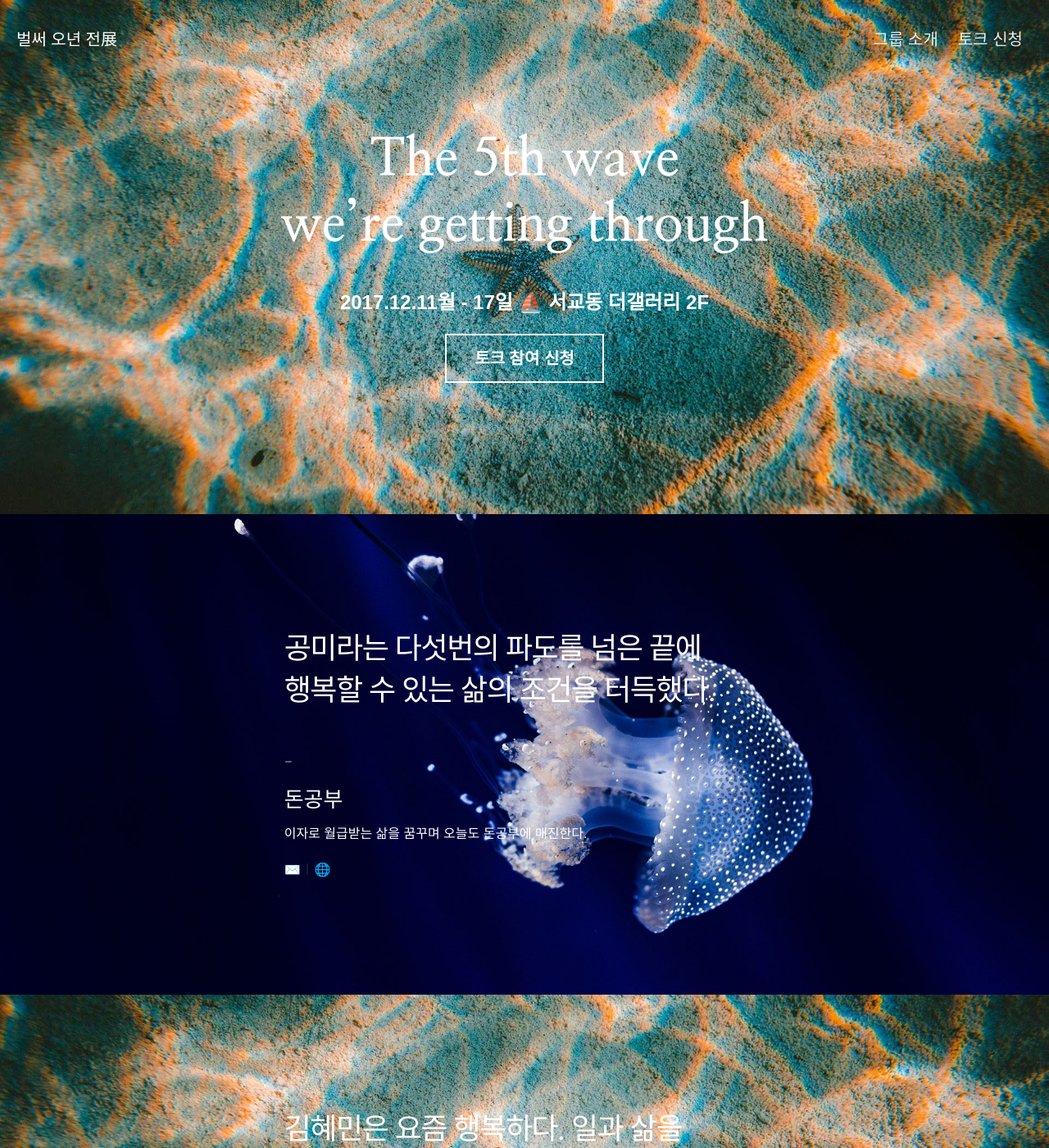
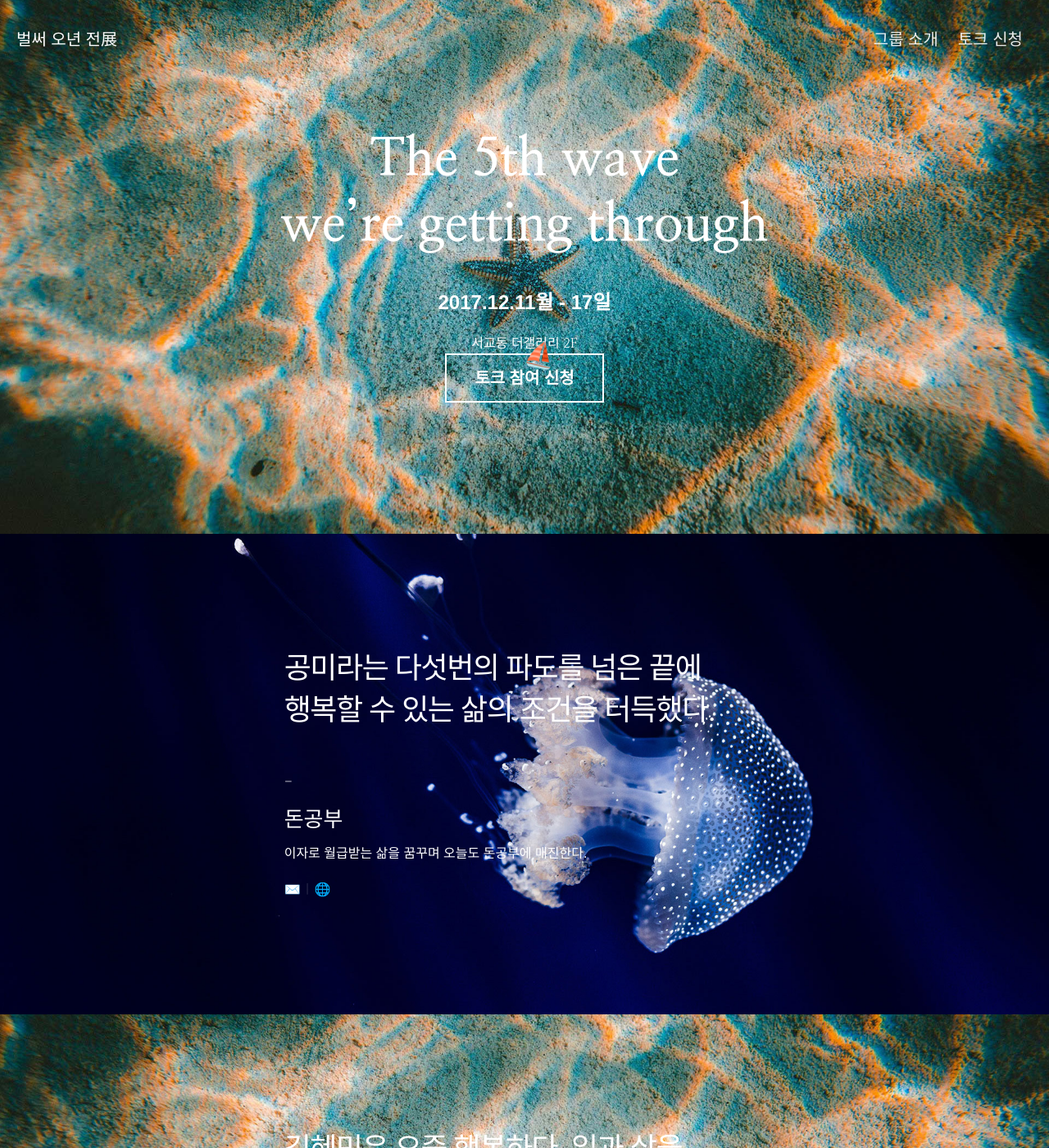
Before and after one commit to jisunjessica/n-years-ago, a Jekyll site: the page built from index.html, in a window 1280 px wide and 1400 px high. Shown: the whole window at 82% size. Built offline with Jekyll 4.4.1, drawn with Linux system fonts in a browser that asks for light colours; nearby versions of some CDN libraries; some web fonts are replaced.

Commit message:
돛단배 기본 애니 추가

```diff
--- a/_layouts/default.html
+++ b/_layouts/default.html
@@ -36,7 +36,10 @@
             <h1 class="hero-title">we’re getting through</h1>
           </div>
           <p class="exhibition-info sans">
-            2017.12.11월 - 17일 <br class="adhoc-br">⛵️ 서교동 더갤러리 2F
+            2017.12.11월 - 17일 <br class="adhoc-br">
+            <div class="wave">
+              <span>⛵️</span>
+            </div> 서교동 더갤러리 2F
           </p>
           <a href="#" class="btn btn-line sans">토크 참여 신청</a>
         </div>
--- a/css/style.css
+++ b/css/style.css
@@ -4147,5 +4147,21 @@
   }
 }
 **/
+.wave {
+  font-size: 30px;
+  position: relative; }
+  .wave span {
+    transform: translate(40px, 20px) rotate(-10deg);
+    transform-origin: 50% 50%;
+    left: 50%;
+    display: block;
+    position: absolute;
+    animation: wave 900ms ease-in-out infinite alternate; }
+
+@keyframes wave {
+  0% {
+    transform: translate(0px, 0px) rotate(15deg); }
+  100% {
+    transform: translate(0px, 20px) rotate(-5deg); } }
 
 /*# sourceMappingURL=style.css.map */
```
Also changed, not shown: css/style.scss (+24 -0 lines), 6 other files.
